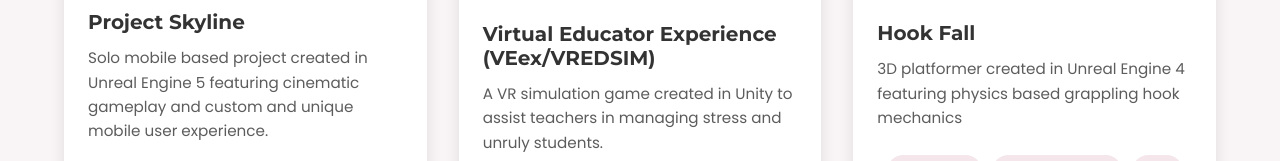
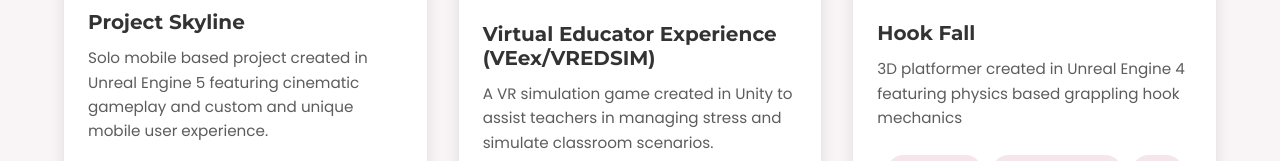
Before and after one commit to d-dcarl/d-dcarl.github.io, a website built with Vite: page index.html in a window 1280 px wide. Shown: the part 2092-2253 px from the top of the page. Built offline with nearby package versions, Linux system fonts and the light colour scheme.

Commit message:
changed words on projects

```diff
--- a/index.html
+++ b/index.html
@@ -127,8 +127,7 @@
                     </a>
                     <div class="project-info">
                         <h3>Virtual Educator Experience (VEex/VREDSIM)</h3>
-                        <p>A VR simulation game created in Unity to assist teachers in managing stress and unruly
-                            students.
+                        <p>A VR simulation game created in Unity to assist teachers in managing stress and simulate classroom scenarios.
                         </p>
                         <div class="project-tags">
                             <span>C#</span>
@@ -165,7 +164,9 @@
                         <a href="https://vincent-levy.itch.io/hook-fall" class="link-icon">Game</a>
                     </div>
                 </div>
+
             </div>
+
         </div>
         <div class="more-projects">
             <a href="src/projects/index.html" class="btn primary">View All Projects</a>
```
